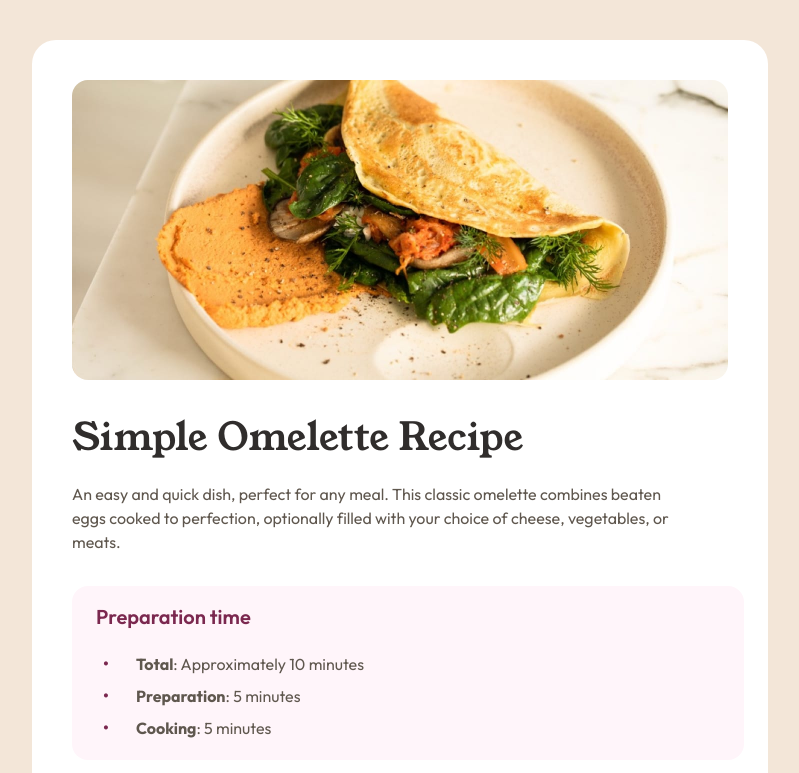
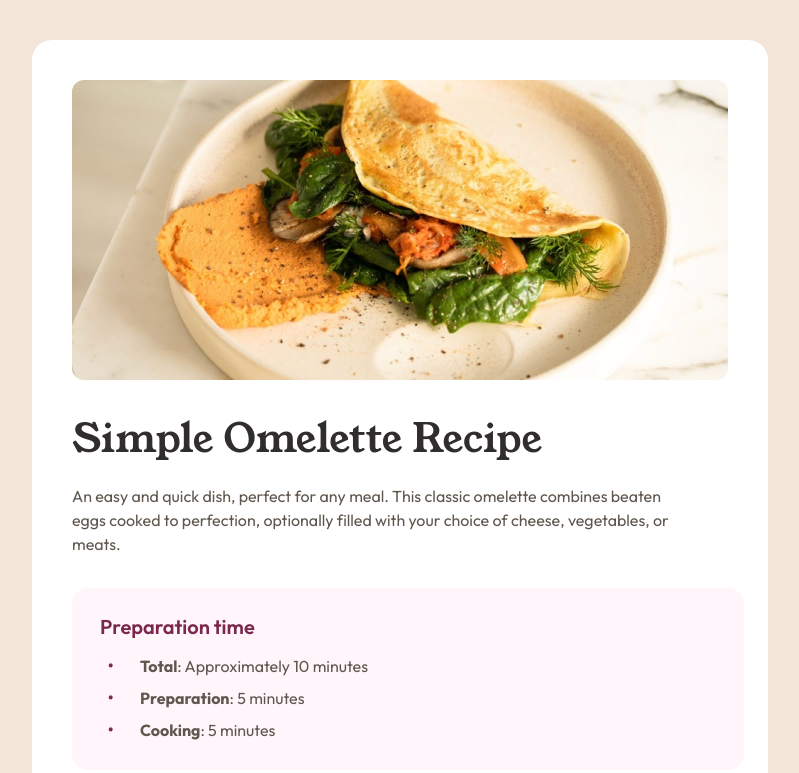
Before and after one commit to jamesbarnett/rp-fm, a website built with Vite: page index.html in a window 1280 px wide. Shown: the top 773 px of the page, without its empty margins (240-1039 px from the left). Built offline with nearby package versions, Linux system fonts and the light colour scheme.

Commit message:
Fixed some spacing

```diff
--- a/style.css
+++ b/style.css
@@ -48,8 +48,8 @@
   --fs-500: 1.125rem;
   --fs-600: 1.25rem;
   --fs-700: 1.75rem;
-  --fs-800: 2.4rem;
-  --fs-900: 2.5rem;
+  --fs-800: 2.45rem;
+  --fs-900: 2.75rem;
 }
 
 /* Andy Bell reset */
@@ -162,7 +162,7 @@ header h1 {
 .recipe--title {
   font-family: YoungSerif, serif;
   font-weight: var(--fw-500);
-  font-size: var(--fs-800);
+  font-size: 40px;
 }
 
 .recipe--description {
@@ -328,7 +328,7 @@ ol.recipe--instructions {
 @media (width >=40ch) {
   .wrapper {
     padding-top: 2.5rem;
-    border-radius: 1.5rem;
+    border-radius: 1.25rem;
     margin-left: auto;
     margin-right: auto;
     margin-top: 2.5rem;
@@ -342,7 +342,7 @@ ol.recipe--instructions {
 
   .recipe--image {
     margin-inline: auto;
-    border-radius: 1rem;
+    border-radius: 0.75rem;
     width: min(64ch, 100% - 5rem);
   }
 
@@ -357,6 +357,24 @@ ol.recipe--instructions {
 
   .recipe--description {
     margin-bottom: 2rem;
+  }
+
+  .recipe--preparation_time > h2 {
+    padding-top: 1.5rem;
+    padding-left: 1.75rem;
+  }
+
+  .recipe--preparation_time > ul {
+    margin-top: 0.5rem;
+    padding-bottom: 1.5rem;
+  }
+
+  .recipe--preparation_time > ul > li::before {
+    left: -0.3rem;
+  }
+
+  .recipe--preparation_time > ul > li {
+    padding-left: 1.75rem;
   }
 
   .nutrition--information {
@@ -378,6 +396,10 @@ ol.recipe--instructions {
     margin-left: 2.5rem;
   }
 
+  .recipe--section h2 {
+    margin-top: 1.5rem;
+  }
+
   .recipe {
     width: min(74ch, 100% - 3rem);
   }
```
Also changed, not shown: 1 other file.
